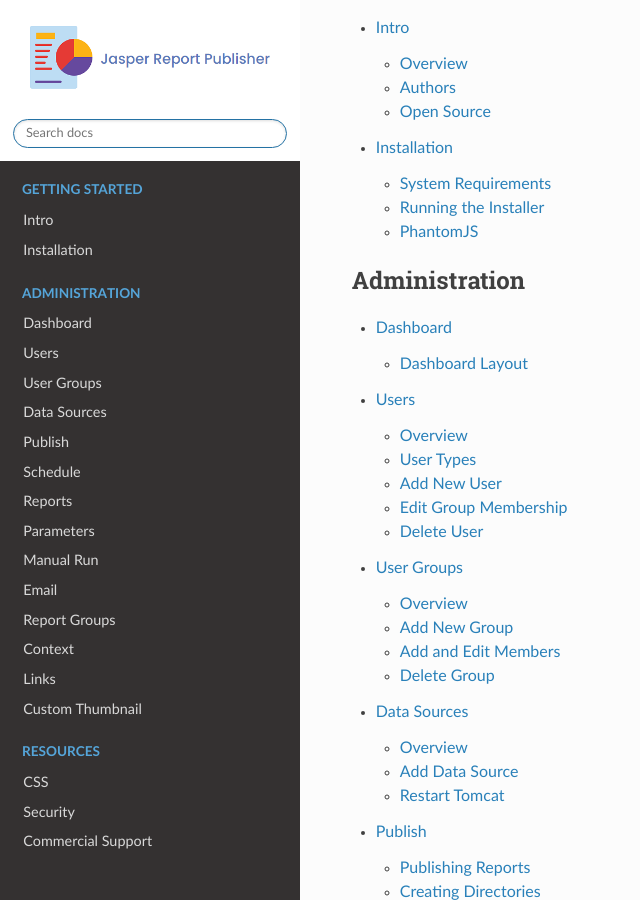
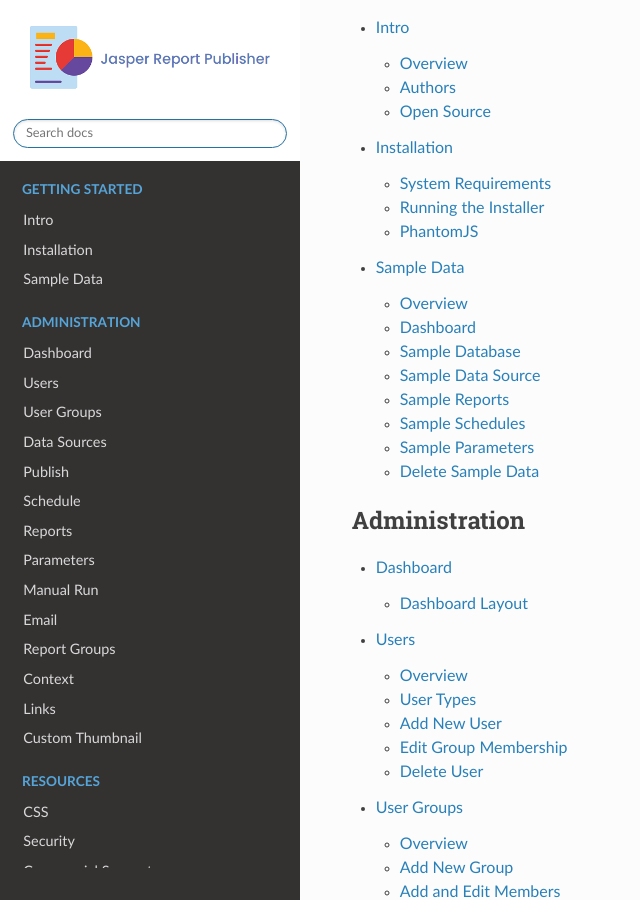
Before and after one commit to AcuGIS/jasper-report-publisher, a Sphinx documentation site: the page built from docs/index.rst, in a window 1280 px wide and 900 px high, scrolled down 938 px. Shown: the whole window, without its empty margins (0-640 px from the left). Built offline with Sphinx 7.4.7 and the Read the Docs theme 2.0.0, drawn with Linux system fonts in a browser that asks for light colours; pages that are not in the unit, such as notebooks, are missing from menus.

Commit message:
Update index.rst

```diff
--- a/docs/index.rst
+++ b/docs/index.rst
@@ -12,6 +12,7 @@
 
    intro
    installing
+   components/sample/index
 
 
 .. toctree::
```
